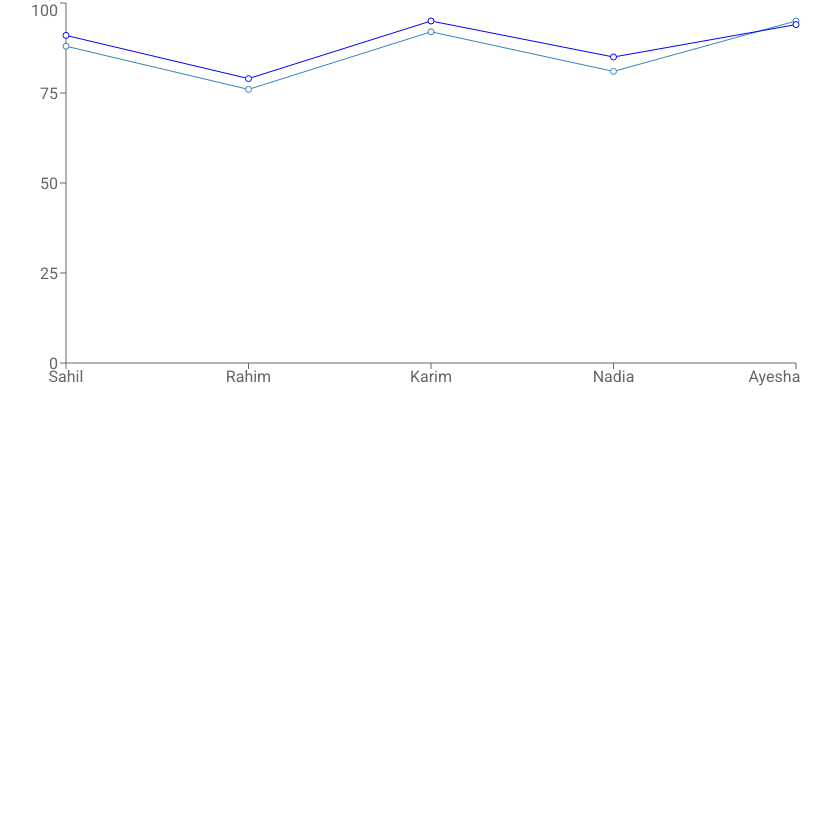
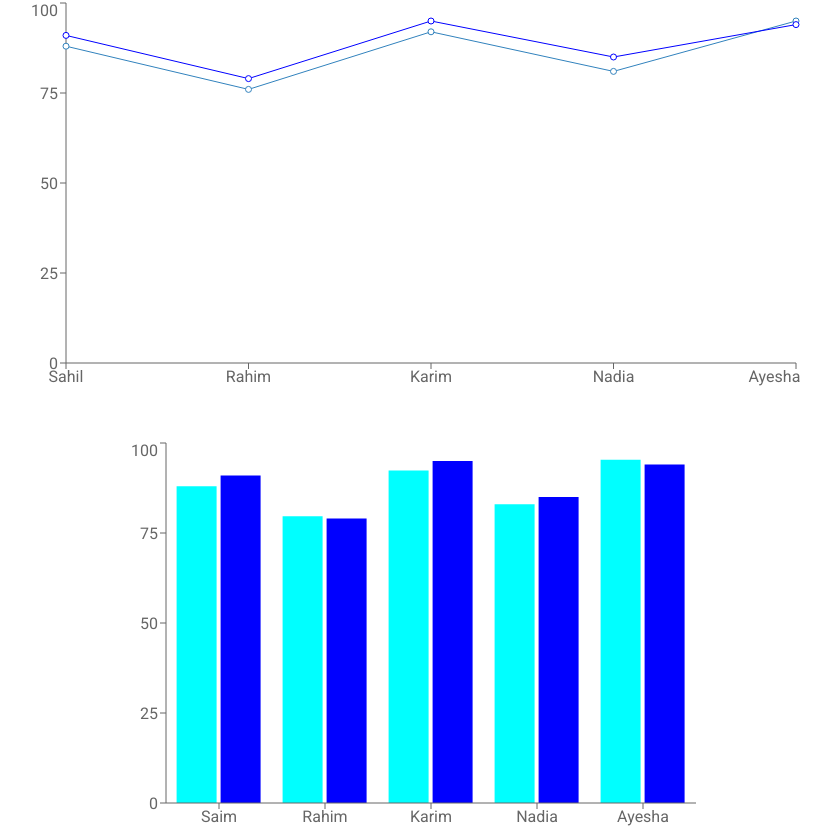
Before and after one commit to asm-saim/v6-tailwind-react-pricing-options, a React (Vite) app: page / in a window 1280 px wide. Shown: the part 451-1289 px from the top of the page, without its empty margins (239-1070 px from the left). Before the commit the page ends 889 px from the top, so only its background shows below. Built offline with nearby package versions, Linux system fonts and the light colour scheme.

Commit message:
used axios library for fetching data and used recharts

```diff
--- a/package.json
+++ b/package.json
@@ -11,6 +11,7 @@
   },
   "dependencies": {
     "@tailwindcss/vite": "^4.3.2",
+    "axios": "^1.18.1",
     "lucide": "^1.23.0",
     "lucide-react": "^1.23.0",
     "react": "^19.2.7",
--- /dev/null
+++ b/public/marks.json
@@ -0,0 +1,57 @@
+[
+    {
+        "id": 1,
+        "name": "Saim",
+        "marks": {
+            "math": 88,
+            "english": 82,
+            "science": 91,
+            "physics": 85,
+            "ict": 94
+        }
+    },
+    {
+        "id": 2,
+        "name": "Rahim",
+        "marks": {
+            "math": 76,
+            "english": 80,
+            "science": 79,
+            "physics": 84,
+            "ict": 88
+        }
+    },
+    {
+        "id": 3,
+        "name": "Karim",
+        "marks": {
+            "math": 92,
+            "english": 87,
+            "science": 95,
+            "physics": 90,
+            "ict": 93
+        }
+    },
+    {
+        "id": 4,
+        "name": "Nadia",
+        "marks": {
+            "math": 81,
+            "english": 89,
+            "science": 85,
+            "physics": 83,
+            "ict": 90
+        }
+    },
+    {
+        "id": 5,
+        "name": "Ayesha",
+        "marks": {
+            "math": 95,
+            "english": 91,
+            "science": 94,
+            "physics": 97,
+            "ict": 96
+        }
+    }
+]
--- a/src/App.jsx
+++ b/src/App.jsx
@@ -5,9 +5,14 @@ import Navbar from './components/Navbar/Navbar'
 import PricingOption from './components/PricingOptions/PricingOption'
 import { Divide } from 'lucide-react'
 import Recharts from './components/Recharts/Recharts'
+import axios from 'axios'
+import MarksChart from './components/MarksCart/MarksChart'
 
 
 const pricingData = fetch('pricing.json').then(res => res.json())
+
+//using axios library:
+const marks = axios("marks.json")
 
 function App() {
 
@@ -22,6 +27,11 @@ function App() {
         <PricingOption pricingData={pricingData}></PricingOption>
       </Suspense>
       <Recharts></Recharts>
+      <Suspense fallback={<div className='flex justify-center'>
+        <span className="text-center loading loading-dots loading-xl"></span>
+      </div>}>
+        <MarksChart marks={marks}></MarksChart>
+      </Suspense>
     </>
   )
 }
--- a/src/components/DaisyCard/DaisyCard.jsx
+++ b/src/components/DaisyCard/DaisyCard.jsx
@@ -15,7 +15,7 @@ const DaisyCard = ({ cardsData }) => {
                 </div>
                 <ul className="mt-6 flex flex-col gap-2 text-xs flex-1">
                     {
-                        features.map(feature => <li>
+                        features.map((feature, index) => <li key={index}>
                             <svg xmlns="http://www.w3.org/2000/svg" className="size-4 me-2 inline-block text-success" fill="none" viewBox="0 0 24 24" stroke="currentColor"><path strokeLinecap="round" strokeLinejoin="round" strokeWidth="2" d="M5 13l4 4L19 7" /></svg>
                             <span>{feature}</span>
                         </li>)
--- /dev/null
+++ b/src/components/MarksCart/MarksChart.jsx
@@ -0,0 +1,51 @@
+import React, { use } from 'react';
+import { Bar, BarChart, Tooltip, XAxis, YAxis } from 'recharts';
+
+const MarksChart = ({ marks }) => {
+    const marksRes = use(marks);
+    const marksData = marksRes.data;
+    console.log(marksData)
+
+    // data processing for marks:
+    const marksChartData = marksData.map(mark => {
+        const studentData = {
+            id: mark.id,
+            name: mark.name,
+            math: mark.marks.math,
+            physics: mark.marks.physics,
+            science: mark.marks.science
+        }
+
+        const avg = (studentData.physics + studentData.math + studentData.science) / 3;
+        studentData.avg = avg;
+
+        return studentData;
+    })
+
+    console.log(marksChartData)
+
+    return (
+        <div>
+            <BarChart className='mx-auto' height={400} width={600} data={marksChartData}>
+                <XAxis dataKey="name"></XAxis>
+                <YAxis ></YAxis>
+                <Bar dataKey="avg" fill='cyan'></Bar>
+                <Bar dataKey="science" fill="blue"></Bar>
+                <Tooltip></Tooltip>
+            </BarChart>
+        </div>
+    );
+};
+
+export default MarksChart;
+// {
+//         "id": 5,
+//         "name": "Ayesha",
+//         "marks": {
+//             "math": 95,
+//             "english": 91,
+//             "science": 94,
+//             "physics": 97,
+//             "ict": 96
+//         }
+//     }
```
Also changed, not shown: 1 other file (tests, documents, lock files or other folders).
